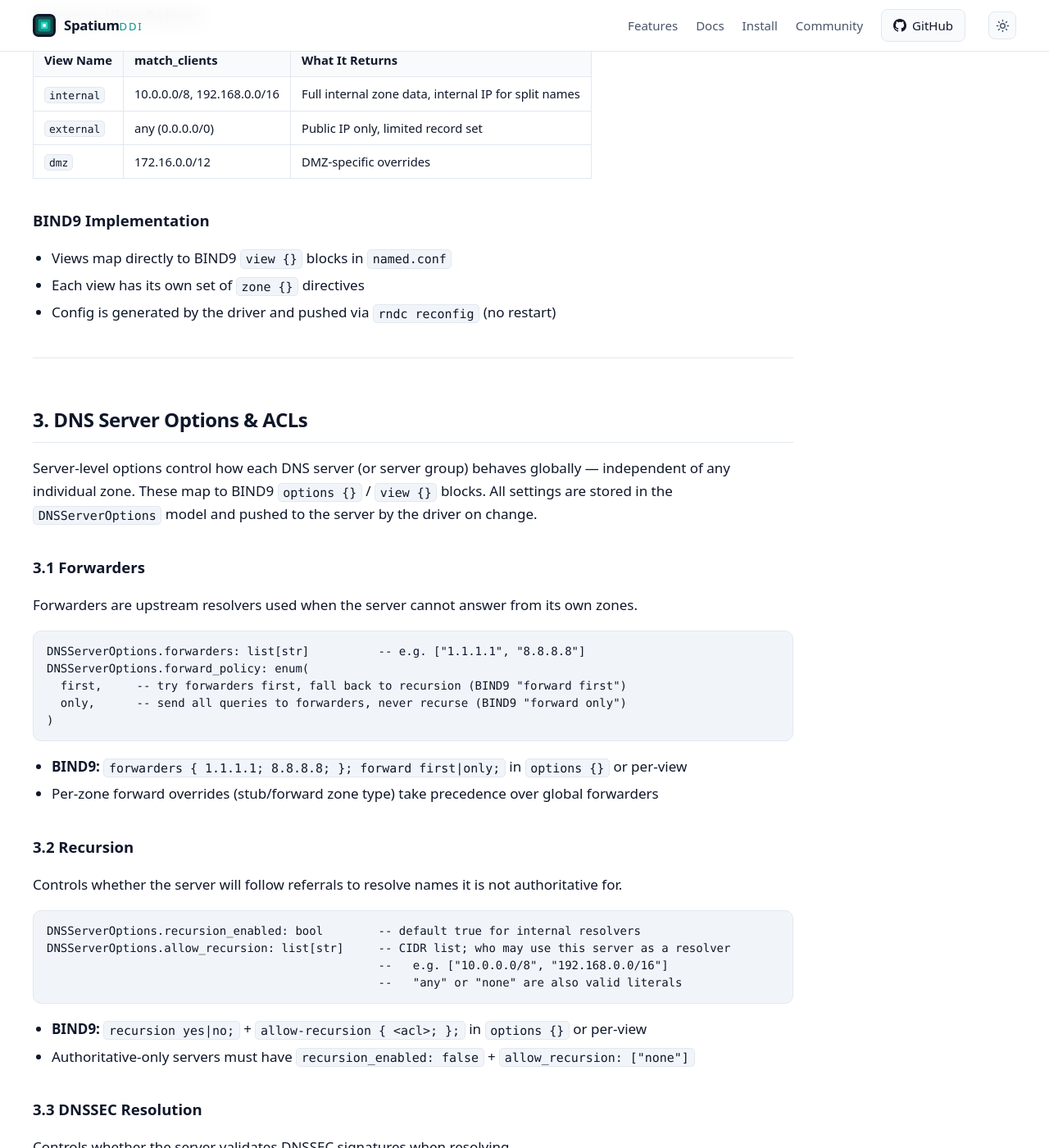
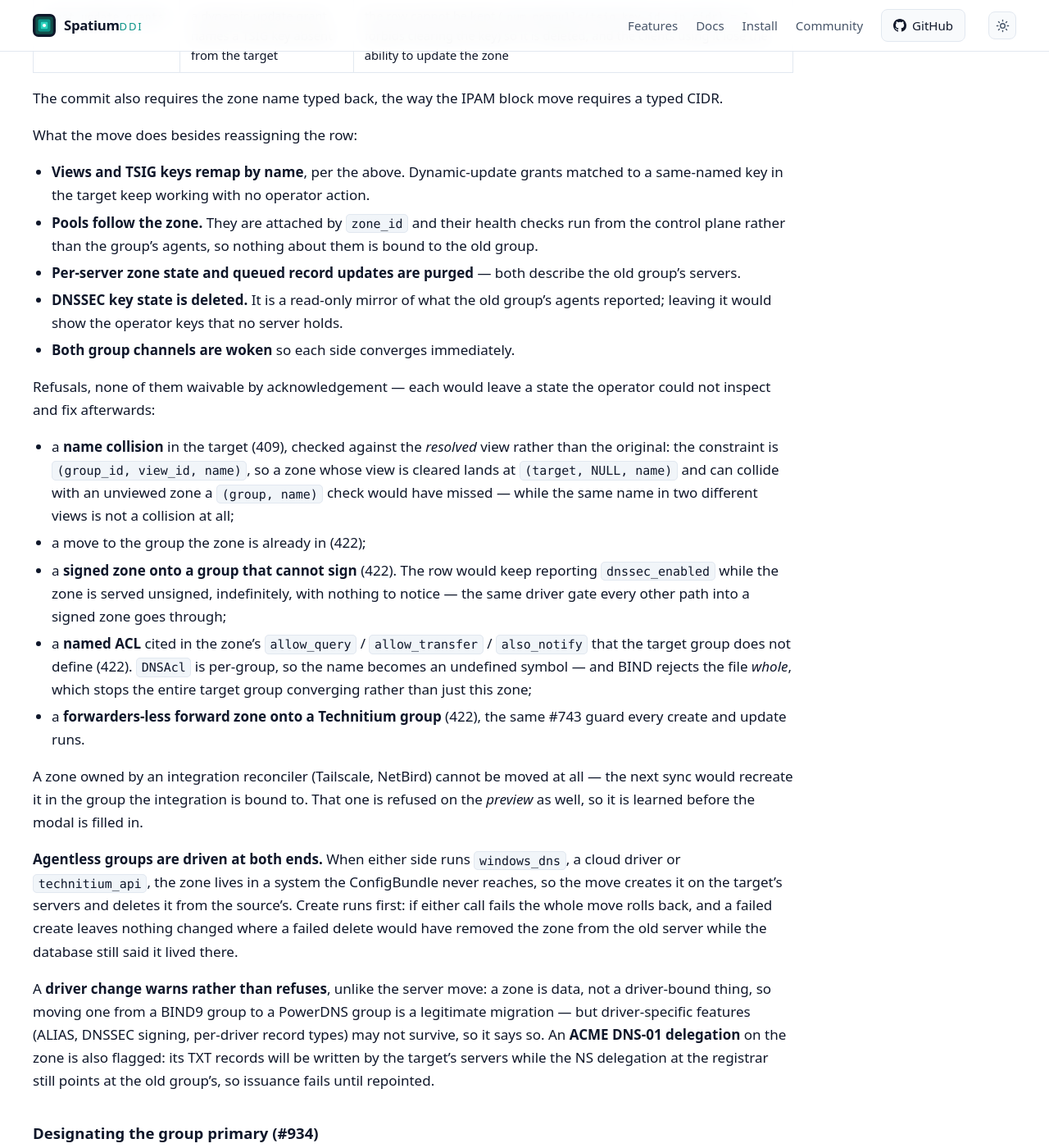
Before and after one commit to spatiumddi/spatiumddi.github.io, a Jekyll site: the page built from features/DNS.md, in a window 1280 px wide and 1400 px high, scrolled down 8227 px. Shown: the whole window at 82% size. Built offline with Jekyll 4.4.1, drawn with Linux system fonts in a browser that asks for light colours; our own code applies the rules of GitHub Pages for plain Markdown files; some of the changed text lies outside the part shown.

Commit message:
docs: publish main@6771b49
Mirrored from spatiumddi/spatiumddi@6771b49c56f9577bb92b5979578865285b188db6 by the docs-publish workflow. Do not edit this repository directly.

```diff
--- a/features/DNS.md
+++ b/features/DNS.md
@@ -180,6 +180,98 @@ the new group's — a failure that leaves every config valid and the listener
 simply unreachable. The pointer is only moved when it currently names the
 group being left; an appliance deliberately assigned elsewhere is not
 redirected on the strength of one server row moving.
+
+### Moving a zone between groups (#935)
+
+Zones are group-bound too, but a zone is a much sharper thing to move than a
+server: it holds references **into** its group, and the sharpest of those is
+the view. Preview → commit rather than a single call, at
+`POST /api/v1/dns/groups/{gid}/zones/{zid}/move/{preview,commit}` or the
+**Move** button on the zone detail. The preview writes nothing and is safe to
+re-run; the commit re-derives the same plan inside an advisory lock, so a view
+or key created in between changes the answer rather than being applied against
+a stale reading.
+
+**Clearing a view widens exposure — this is the property to understand.**
+Under split-horizon a record with a view set renders in exactly that view; one
+with no view is *shared* and renders in **every** view. So when the target
+group has no view of the same name, dropping the reference does not remove the
+zone from a view, it adds it to all of them. A zone that answered only on
+`internal` starts answering on `external`, with no operator-visible symptom.
+Views are therefore remapped **by name** wherever the target has a match
+(a view called `internal` in each group is the operator's own statement that
+the two mean the same thing), and where it does not, the move refuses until
+the operator acknowledges the widening explicitly.
+
+Three acknowledgements exist, each its own checkbox rather than one blanket
+"I understand", so the DNSSEC warning cannot be accepted by someone who only
+read the view one:
+
+| Key | When | Why it is not just a warning |
+|---|---|---|
+| `view_widening` | a view reference cannot be resolved in the target, which renders views | the zone or record goes from answering in one view to answering in all of them |
+| `dnssec_rollover` | the zone is signed | the private keys live on the **current** group's servers and do not move; the target signs from scratch, so the DS at the registrar is wrong until republished and validation fails in the interval |
+| `lost_update_grants` | a dynamic-update grant names a TSIG key absent from the target | the row cannot be kept (`num_nonnulls(tsig_key_id, ip_cidr) = 1` forbids clearing the key) so it is deleted, and the clients using it lose the ability to update the zone |
+
+The commit also requires the zone name typed back, the way the IPAM block move
+requires a typed CIDR.
+
+What the move does besides reassigning the row:
+
+* **Views and TSIG keys remap by name**, per the above. Dynamic-update grants
+  matched to a same-named key in the target keep working with no operator
+  action.
+* **Pools follow the zone.** They are attached by `zone_id` and their health
+  checks run from the control plane rather than the group's agents, so nothing
+  about them is bound to the old group.
+* **Per-server zone state and queued record updates are purged** — both
+  describe the old group's servers.
+* **DNSSEC key state is deleted.** It is a read-only mirror of what the old
+  group's agents reported; leaving it would show the operator keys that no
+  server holds.
+* **Both group channels are woken** so each side converges immediately.
+
+Refusals, none of them waivable by acknowledgement — each would leave a state
+the operator could not inspect and fix afterwards:
+
+* a **name collision** in the target (409), checked against the *resolved*
+  view rather than the original: the constraint is `(group_id, view_id, name)`,
+  so a zone whose view is cleared lands at `(target, NULL, name)` and can
+  collide with an unviewed zone a `(group, name)` check would have missed —
+  while the same name in two different views is not a collision at all;
+* a move to the group the zone is already in (422);
+* a **signed zone onto a group that cannot sign** (422). The row would keep
+  reporting `dnssec_enabled` while the zone is served unsigned, indefinitely,
+  with nothing to notice — the same driver gate every other path into a signed
+  zone goes through;
+* a **named ACL** cited in the zone's `allow_query` / `allow_transfer` /
+  `also_notify` that the target group does not define (422). `DNSAcl` is
+  per-group, so the name becomes an undefined symbol — and BIND rejects the
+  file *whole*, which stops the entire target group converging rather than
+  just this zone;
+* a **forwarders-less forward zone onto a Technitium group** (422), the same
+  #743 guard every create and update runs.
+
+A zone owned by an integration reconciler (Tailscale, NetBird) cannot be moved
+at all — the next sync would recreate it in the group the integration is bound
+to. That one is refused on the *preview* as well, so it is learned before the
+modal is filled in.
+
+**Agentless groups are driven at both ends.** When either side runs
+`windows_dns`, a cloud driver or `technitium_api`, the zone lives in a system
+the ConfigBundle never reaches, so the move creates it on the target's servers
+and deletes it from the source's. Create runs first: if either call fails the
+whole move rolls back, and a failed create leaves nothing changed where a
+failed delete would have removed the zone from the old server while the
+database still said it lived there.
+
+A **driver change warns rather than refuses**, unlike the server move: a zone
+is data, not a driver-bound thing, so moving one from a BIND9 group to a
+PowerDNS group is a legitimate migration — but driver-specific features
+(ALIAS, DNSSEC signing, per-driver record types) may not survive, so it says
+so. An **ACME DNS-01 delegation** on the zone is also flagged: its TXT records
+will be written by the target's servers while the NS delegation at the
+registrar still points at the old group's, so issuance fails until repointed.
 
 ### Designating the group primary (#934)
 
```
